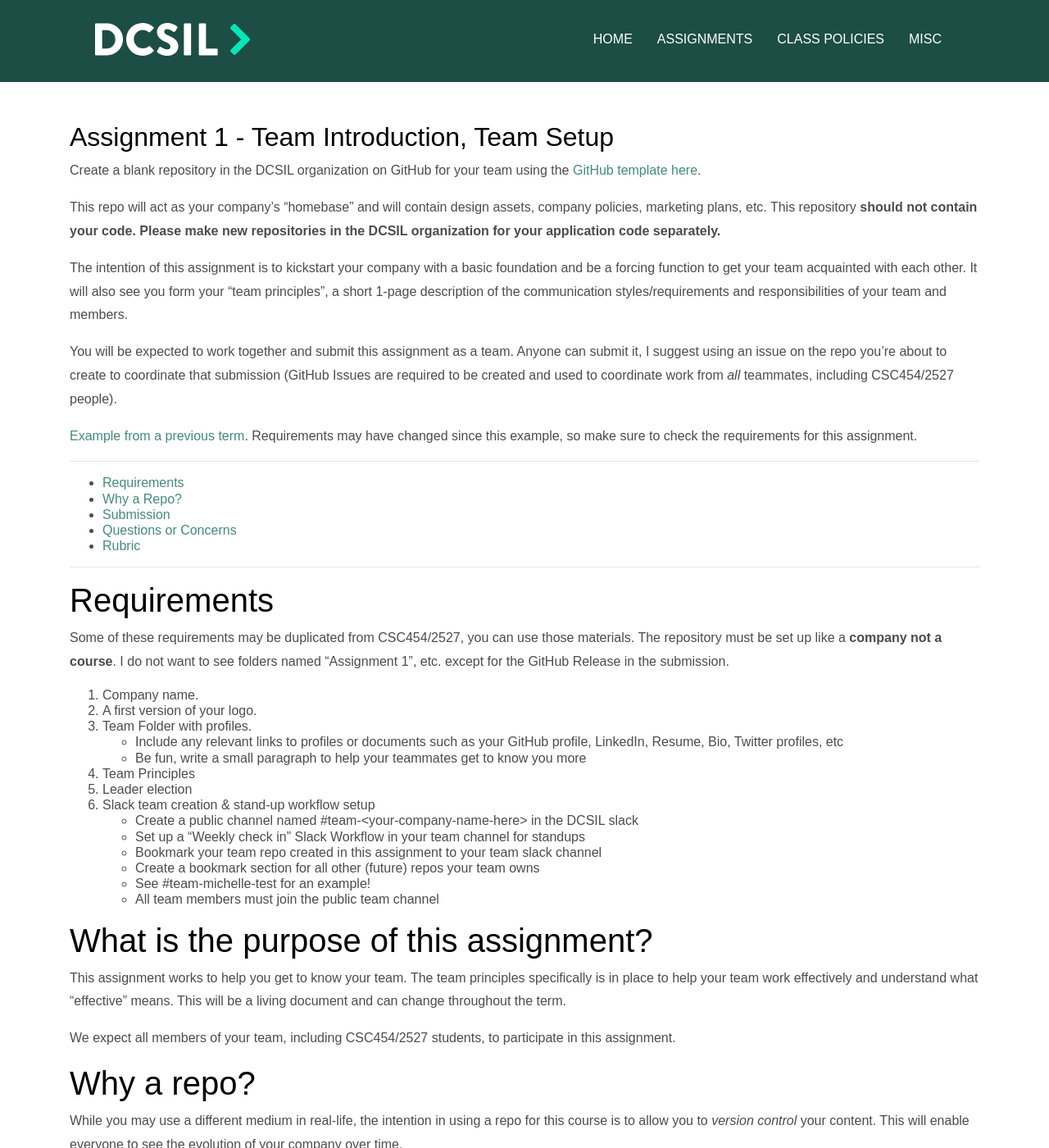
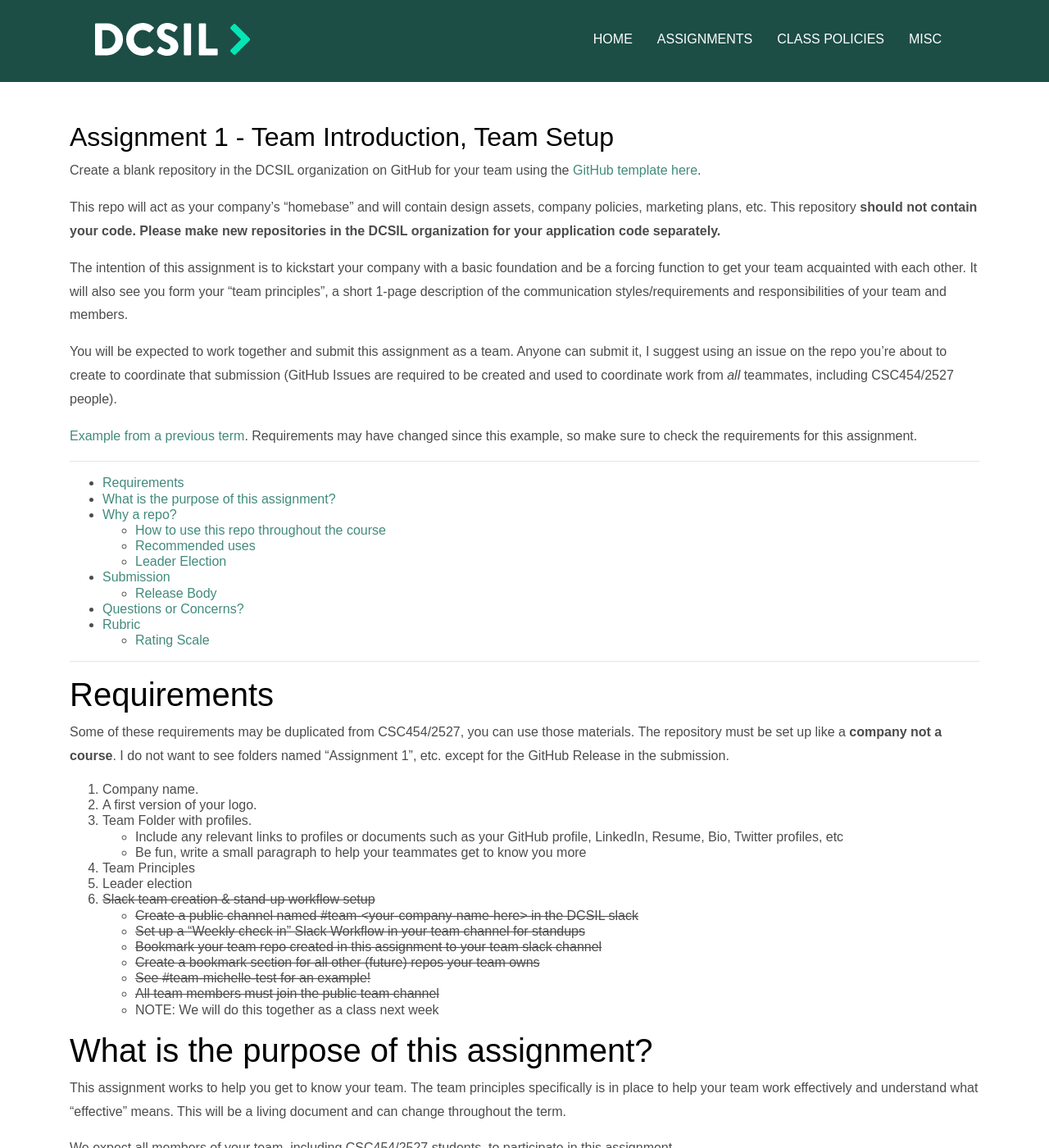
Before and after one commit to dcsil/CSC491, a Jekyll site: the page built from assignments/a1.md, in a window 1280 px wide and 1400 px high. Shown: the whole window at 82% size. Built offline with Jekyll 4.4.1, drawn with Linux system fonts in a browser that asks for light colours; our own code applies the rules of GitHub Pages for plain Markdown files.

Commit message:
removed creating a slack channel from A1

```diff
--- a/assignments/a1.md
+++ b/assignments/a1.md
@@ -14,10 +14,16 @@ You will be expected to work together and submit this assignment as a team. Anyo
 ---
 
 - [Requirements](#requirements)
-- [Why a Repo?](#why-a-repo)
+- [What is the purpose of this assignment?](#what-is-the-purpose-of-this-assignment)
+- [Why a repo?](#why-a-repo)
+  - [How to use this repo throughout the course](#how-to-use-this-repo-throughout-the-course)
+  - [Recommended uses](#recommended-uses)
+  - [Leader Election](#leader-election)
 - [Submission](#submission)
-- [Questions or Concerns](#questions-or-concerns)
+    - [Release Body](#release-body)
+- [Questions or Concerns?](#questions-or-concerns)
 - [Rubric](#rubric)
+  - [Rating Scale](#rating-scale)
 
 ---
 
@@ -32,13 +38,14 @@ Some of these requirements may be duplicated from CSC454/2527, you can use those
    - Be fun, write a small paragraph to help your teammates get to know you more
 4. Team Principles
 5. Leader election
-6. Slack team creation & stand-up workflow setup
-   - Create a public channel named #team\-\<your-company-name-here> in the DCSIL slack
-   - Set up a "Weekly check in" Slack Workflow in your team channel for standups
-   - Bookmark your team repo created in this assignment to your team slack channel
-   - Create a bookmark section for all other (future) repos your team owns
-   - See #team-michelle-test for an example!
-   - All team members must join the public team channel
+6. ~~Slack team creation & stand-up workflow setup~~
+   - ~~Create a public channel named #team\-\<your-company-name-here> in the DCSIL slack~~
+   - ~~Set up a "Weekly check in" Slack Workflow in your team channel for standups~~
+   - ~~Bookmark your team repo created in this assignment to your team slack channel~~
+   - ~~Create a bookmark section for all other (future) repos your team owns~~
+   - ~~See #team-michelle-test for an example!~~
+   - ~~All team members must join the public team channel~~
+   - NOTE: We will do this together as a class next week
 
 # What is the purpose of this assignment?
 
```
